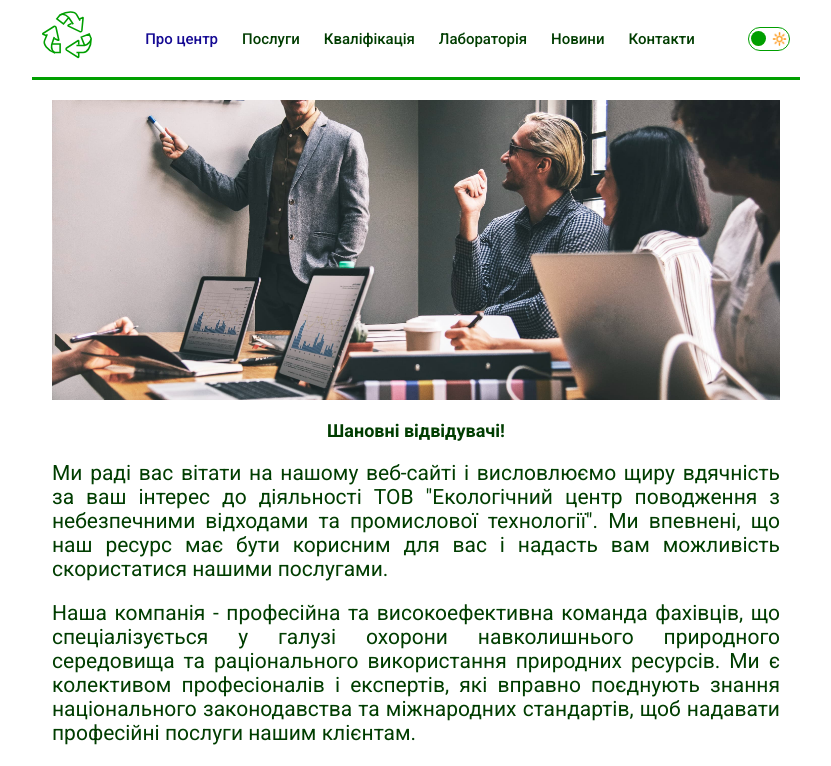
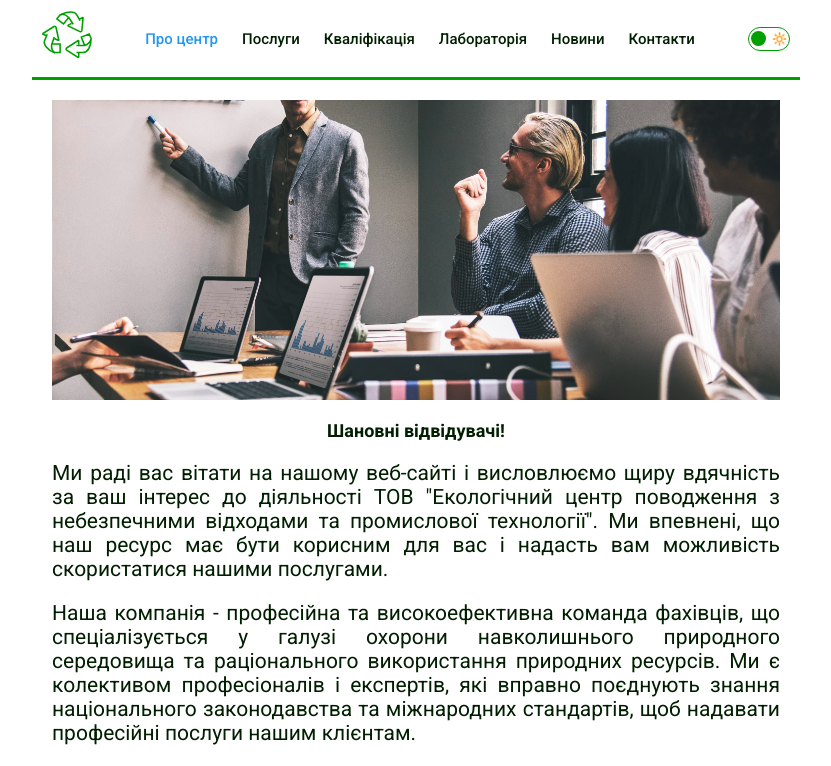
Before and after one commit to Eugensson/ecocenter, a Next.js app: page / in a window 1280 px wide. Shown: the top 766 px of the page, without its empty margins (224-1055 px from the left). Built offline with nearby package versions, Linux system fonts and the light colour scheme.

Commit message:
Update globals.css

```diff
--- a/src/app/globals.css
+++ b/src/app/globals.css
@@ -1,10 +1,10 @@
 :root {
   --green-color: #009f00;
-  --primary-text-color: #003d00;
+  --primary-text-color: #001e00;
   --secondary-text-color: #ffffff;
-  --accent-text-color: #140993;
+  --accent-text-color: #2196f3;
   --primary-background-color: #ffffff;
-  --secondary-background-color: #003d00;
+  --secondary-background-color: #001e00;
   --third-background-color: rgba(255, 255, 255, 0.3);
   --timing-function: cubic-bezier(0.4, 0, 0.2, 1);
 }
```
